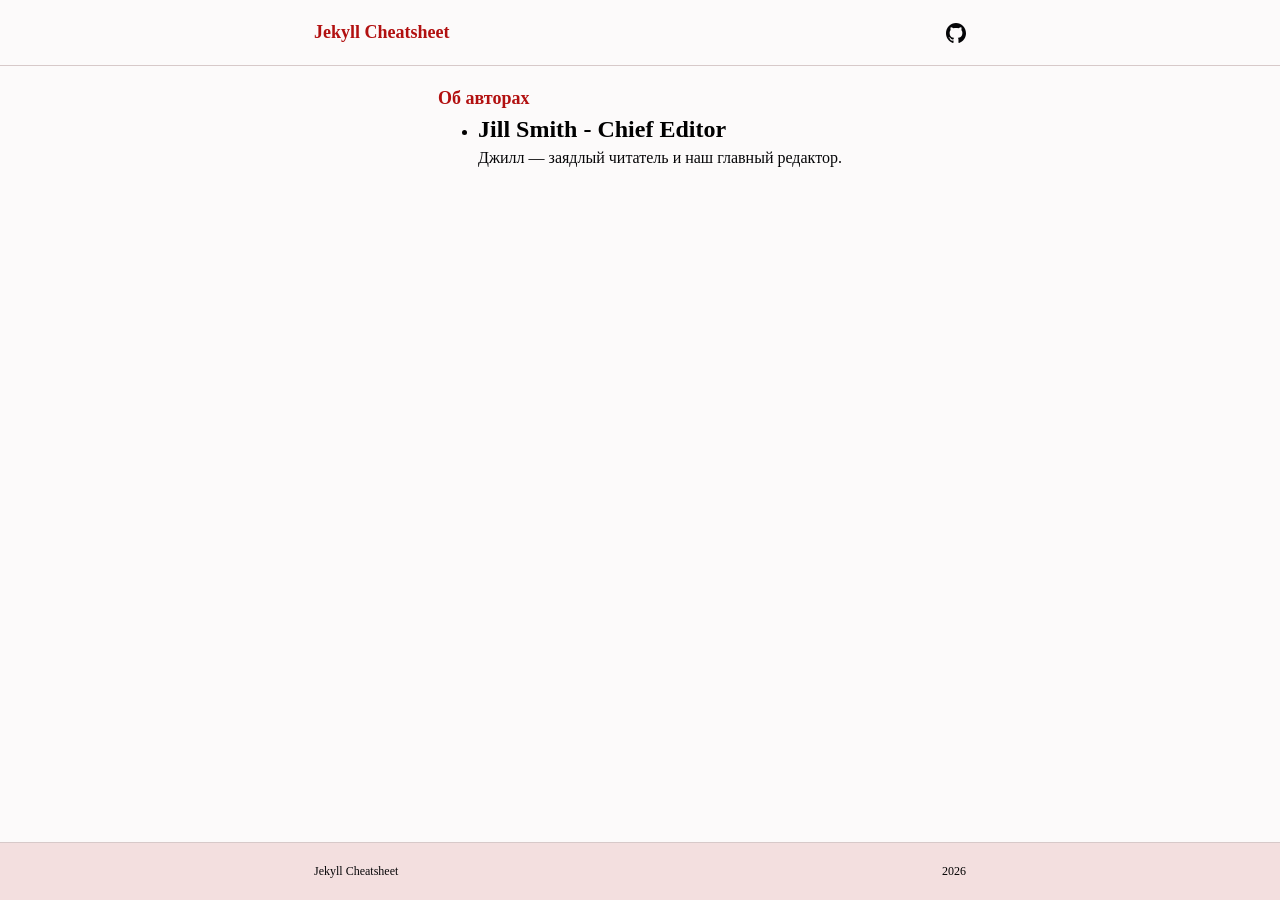
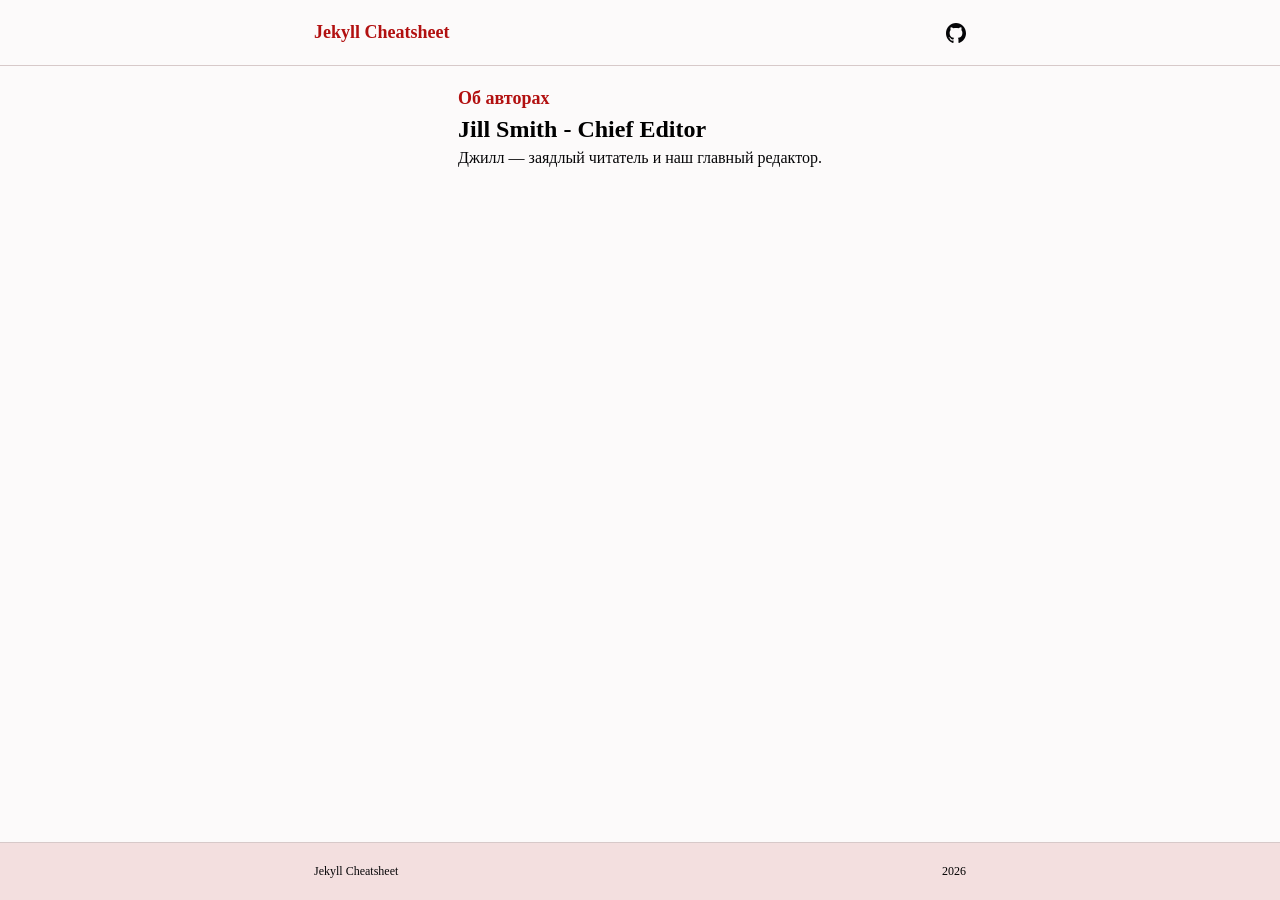
Before and after one commit to kagulion/jekyll-cheatsheet, a Jekyll site: the page built from staff.html, in a window 1280 px wide. Built offline with Jekyll 4.4.1, drawn with Linux system fonts in a browser that asks for light colours.

Commit message:
style: update reset

```diff
--- a/_sass/_reset.scss
+++ b/_sass/_reset.scss
@@ -79,3 +79,9 @@ h6 {
 a {
   text-decoration: none;
 }
+
+ul {
+  margin: 0;
+  padding: 0;
+  list-style: none;
+}
```
